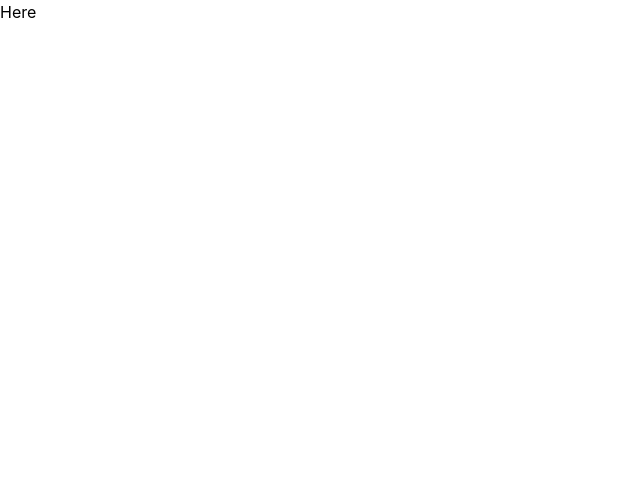
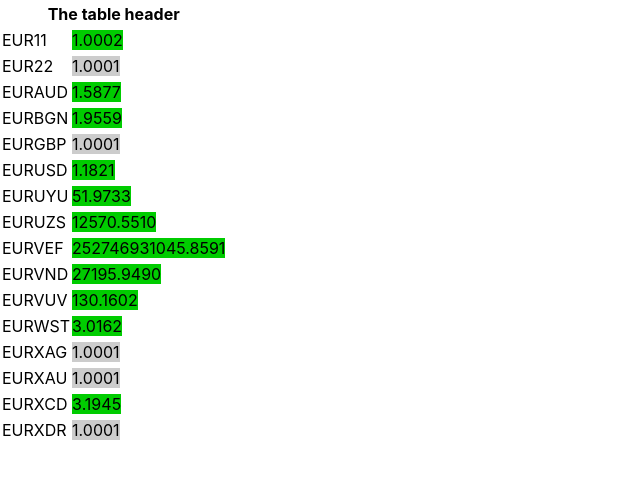
Before and after one commit to Lyubosumaz/lyuboslav-ilkov-anakatech-task, a React (Create React App) app: page / in a window 1280 px wide. Shown: the top 478 px of the page, without its empty margins (0-640 px from the left). Built offline with nearby package versions, Linux system fonts and the light colour scheme.

Commit message:
finish everything jsx

```diff
--- a/src/app/App.jsx
+++ b/src/app/App.jsx
@@ -1,16 +1,95 @@
 
-import React, { useEffect } from 'react';
+import React, { useEffect, useState } from 'react';
 import currencies from '../currencies.json';
+import "./app.css";
 
 export const App = () => {
+    const [data, setData] = useState({});
+    const isDataPresent = typeof data.base === "string" && Array.isArray(data.rates) && data.rates.length > 0;
 
     useEffect(() => {
-    console.log(currencies);
+        let mockFetchData = {};
+        mockFetchData.base = currencies.base.toString();
+        mockFetchData.rates = Object.entries(currencies.rates).map(([key, value]) => {
+            return { currency: key, value, rateColor: 'neutral' };
         });
+
+        setData(mockFetchData);
+        createTickerForTimePeriod(5);
+    }, []);
+
+    const createTickerForTimePeriod = (minutes) => {
+        let keyWord = "increase";
+
+        const incOrDecEveryFiveSeconds = setInterval(() => {
+            incOrDecData(keyWord);
+        }, 1000 * 5);
+
+        const oneMinutes = setInterval(() => {
+            keyWord = keyWord === "increase" ? "decrease" : "increase";
+        }, 1000 * 60);
+
+        const fiveMinutes = setTimeout(() => {
+            clearInterval(incOrDecEveryFiveSeconds);
+            clearInterval(oneMinutes);
+            clearTimeout(fiveMinutes);
+        }, 1000 * 60 * minutes);
+    }
+
+    const incOrDecData = (arg) => {
+        setData(prevState => {
+            return {
+                base: prevState.base,
+                rates: prevState.rates.map((item) => {
+                    if (arg === "increase") return {
+                        currency: item.currency,
+                        value: item.value + 0.0001,
+                        rateColor: (item.value + 0.0001 < 1.0001) ? 'neutral' : 'increase',
+                    };
+                    if (arg === "decrease") return {
+                        currency: item.currency,
+                        value: item.value - 0.0001,
+                        rateColor: (item.value - 0.0001 < 1.0001) ? 'neutral' : 'decrease',
+                    };
+                    return { currency: item.currency, value: item.value, rateColor: 'neutral' };
+                }),
+            }
+        });
+    }
+
+    if (data === undefined) {
+        return (
+            <main>
+                <div>Still loading...</div>
+            </main>
+        );
+    }
 
     return (
         <main>
-      <header>Here</header>
+            {isDataPresent
+                ?
+                <table>
+                    <thead>
+                        <tr>
+                            <th colSpan="2">The table header</th>
+                        </tr>
+                    </thead>
+                    <tbody>
+                        {data.rates.map((rate, index) => {
+                            const fixValue = rate.value < 1.0001 ? 1.0001 : rate.value.toFixed(4);
+                            return (
+                                <tr key={index}>
+                                    <td><span>{`${data.base}${rate.currency}`}</span></td>
+                                    <td><span className={rate.rateColor}>{fixValue.toString()}</span></td>
+                                </tr>
+                            );
+                        })}
+                    </tbody>
+                </table>
+                :
+                <div>Data fetching failed...</div>
+            }
         </main>
     );
 }
--- /dev/null
+++ b/src/app/app.css
@@ -0,0 +1,11 @@
+.neutral {
+    background-color: #ccc;
+}
+
+.increase {
+    background-color: #0c0;
+}
+
+.decrease {
+    background-color: #c00;
+}
--- a/src/currencies.json
+++ b/src/currencies.json
@@ -17,6 +17,8 @@
         "XAG": 0.044949,
         "XAU": 0.000648,
         "XCD": 3.19441,
-        "XDR": 0.830564
+        "XDR": 0.830564,
+        "11": 1.0001,
+        "22": 0.9999
     }
 }
```
Also changed, not shown: 1 other file (tests, documents, lock files or other folders). Lines whose indentation alone changed are shown as unchanged.
